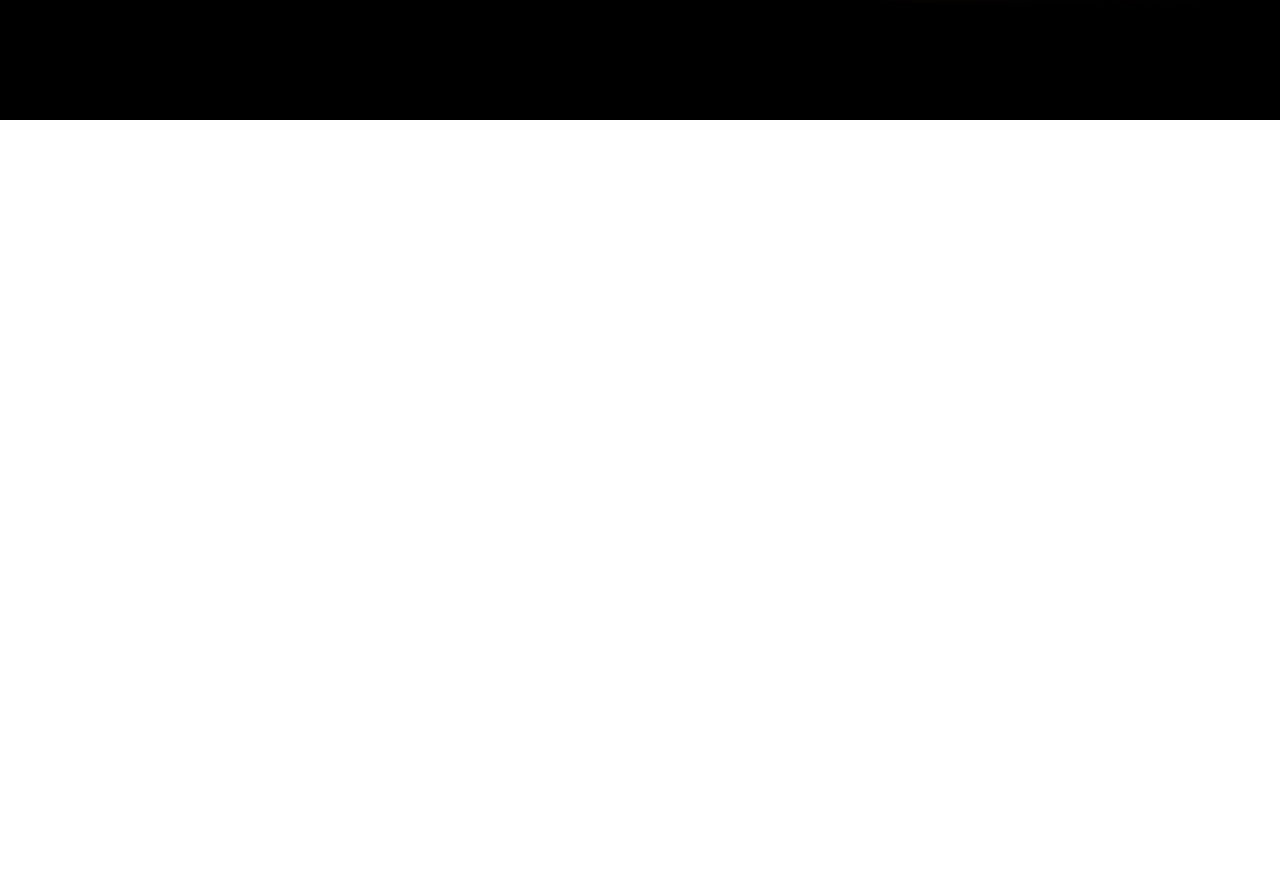
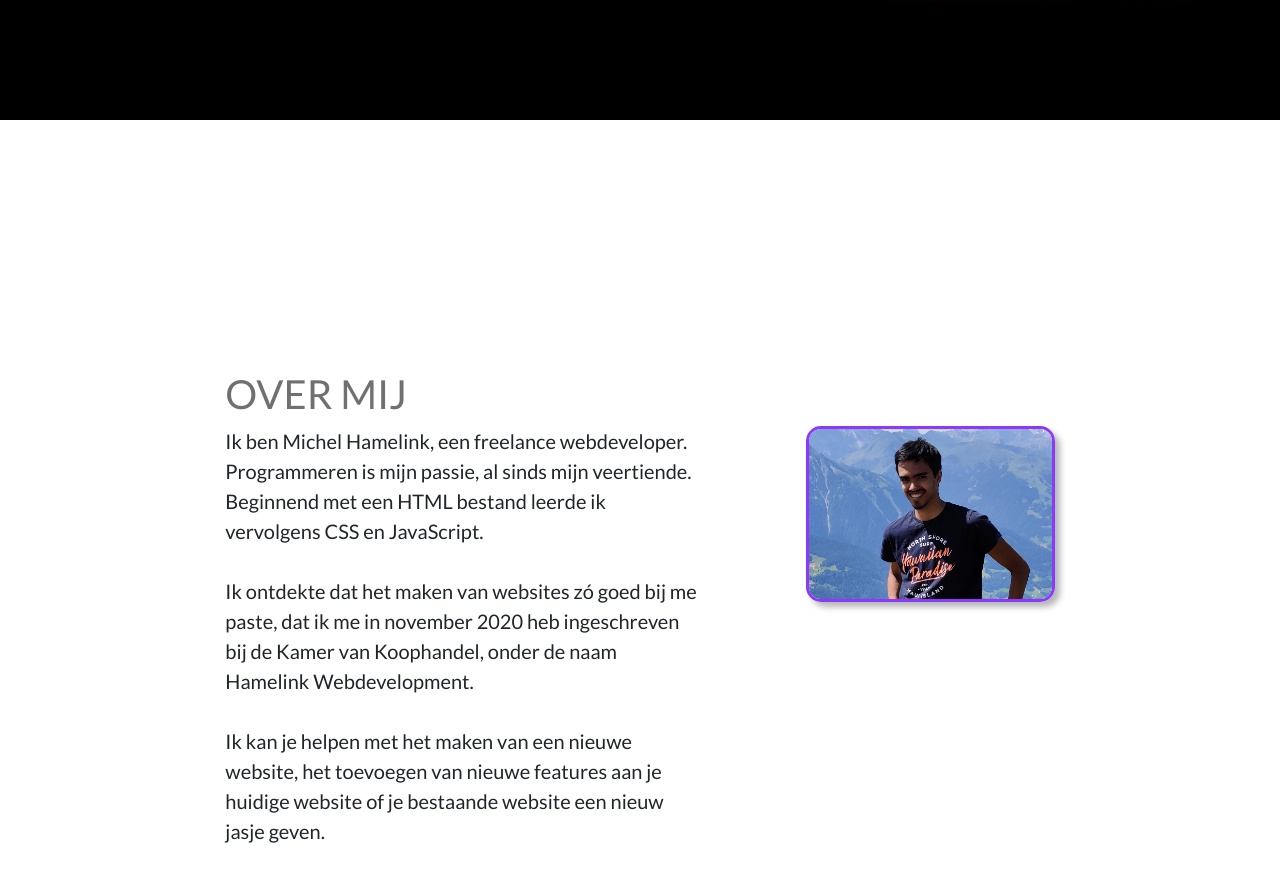
Before and after one commit to Michelium/personalwebsite, a Vue app: page / in a window 1280 px wide. Shown: the part 680-1562 px from the top of the page. Before the commit the page ends 800 px from the top, so only its background shows below. Built offline with nearby package versions, Linux system fonts and the light colour scheme.

Commit message:
added about

```diff
--- a/src/assets/css/app.css
+++ b/src/assets/css/app.css
@@ -18,6 +18,7 @@
 
 h2 {
     font-size: 40px;
+    color: var(--grey);
 }
 
 h3 {
@@ -25,7 +26,11 @@
 }
 
 p {
-    font-size: 25px;
+    font-size: 20px;
+}
+
+section:not(#header) {
+    margin-bottom: 250px;
 }
 
 .text-purple {
--- /dev/null
+++ b/src/components/About.vue
@@ -0,0 +1,47 @@
+<template>
+    <section id="about">
+        <div class="row">
+            <div class="col-12">
+                <h2 class="text-uppercase">Over mij</h2>
+            </div>
+        </div>
+        <div class="row">
+            <div class="col-12 col-xl-7 bg-d">
+                <p>
+                    Ik ben Michel Hamelink, een freelance webdeveloper. Programmeren is mijn passie, al sinds mijn veertiende. Beginnend met een HTML bestand leerde ik vervolgens CSS en JavaScript. <br><br>
+
+                    Ik ontdekte dat het maken van websites zó goed bij me paste, dat ik me in november 2020 heb ingeschreven bij de Kamer van Koophandel, onder de naam Hamelink
+                    Webdevelopment. <br><br>
+
+                    Ik kan je helpen met het maken van een nieuwe website, het toevoegen van nieuwe features aan je huidige website of je bestaande website een nieuw jasje geven.
+                </p>
+            </div>
+            <div class="col-12 col-xl-5">
+                <img src="~@/assets/images/about/michelhamelink.jpg" alt="Michel Hamelink" loading="lazy" class="float-end mt-5 mt-xl-0">
+            </div>
+        </div>
+    </section>
+</template>
+
+<script>
+export default {
+    name: "About"
+}
+</script>
+
+<style scoped>
+img {
+    border: var(--purple) 3px solid;
+    border-radius: 15px;
+    -webkit-box-shadow: 5px 5px 6px 0px rgba(0,0,0,0.29);
+    -moz-box-shadow: 5px 5px 6px 0px rgba(0,0,0,0.29);
+    box-shadow: 5px 5px 6px 0px rgba(0,0,0,0.29);
+    width: 75%;
+}
+
+@media (max-width: 1200px) {
+    img {
+        width: 100%!important;
+    }
+}
+</style>
--- a/src/components/Header.vue
+++ b/src/components/Header.vue
@@ -1,5 +1,5 @@
 <template>
-    <section>
+    <section id="header">
         <nav class="navbar navbar-expand-lg navbar-light custom_navbar custom-navbar-light mx-0 px-0 pt-2 pb-0 mb-2 mb-sm-5 navbar-fixed-top" id="custom-navbar">
             <div class="container-fluid">
                 <button class="navbar-toggler float-end" type="button" data-bs-toggle="collapse" data-bs-target="#navbarTogglerDemo01" aria-controls="navbarTogglerDemo01" aria-expanded="false" aria-label="Toggle navigation">
--- a/src/views/Home.vue
+++ b/src/views/Home.vue
@@ -2,9 +2,9 @@
   <div class="container-fluid px-0">
       <Header/>
       <Hero/>
-      <div class="row">
-          <div class="col-12 col-md-8 offset-md-1 offset-lg-1 col-xl-6 offset-xl-2 ">
-
+      <div class="row mx-0">
+          <div class="col-12 col-md-10 offset-md-1 col-lg-8 offset-lg-2">
+              <About/>
           </div>
       </div>
   </div>
@@ -14,10 +14,12 @@
 // @ is an alias to /src
 import Hero from "../components/Hero";
 import Header from "../components/Header";
+import About from "../components/About";
 
 export default {
   name: 'Home',
   components: {
+      About,
       Header,
       Hero,
   }
```
Also changed, not shown: src/assets/images/about/michelhamelink.jpg (added).
